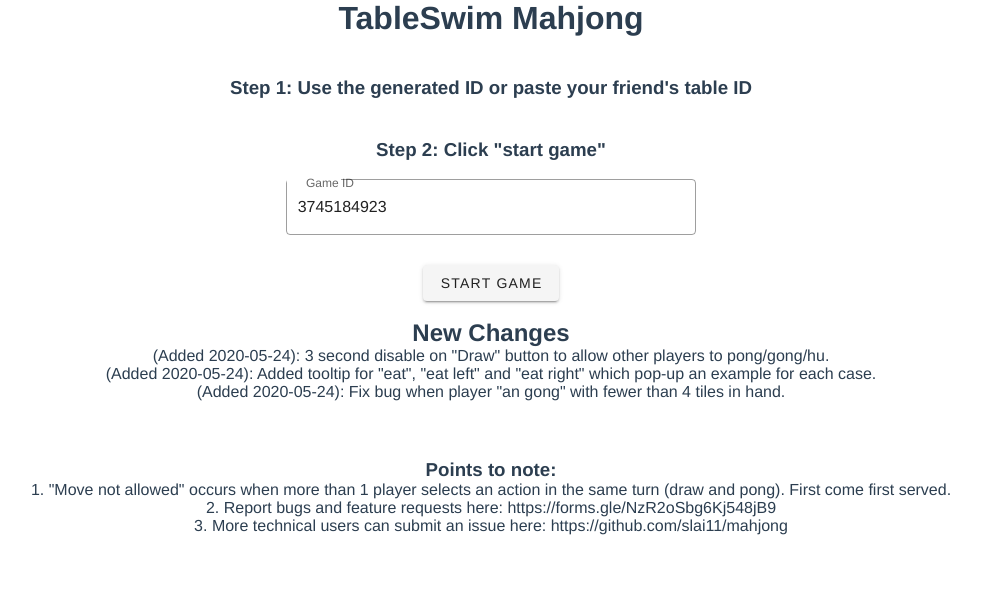
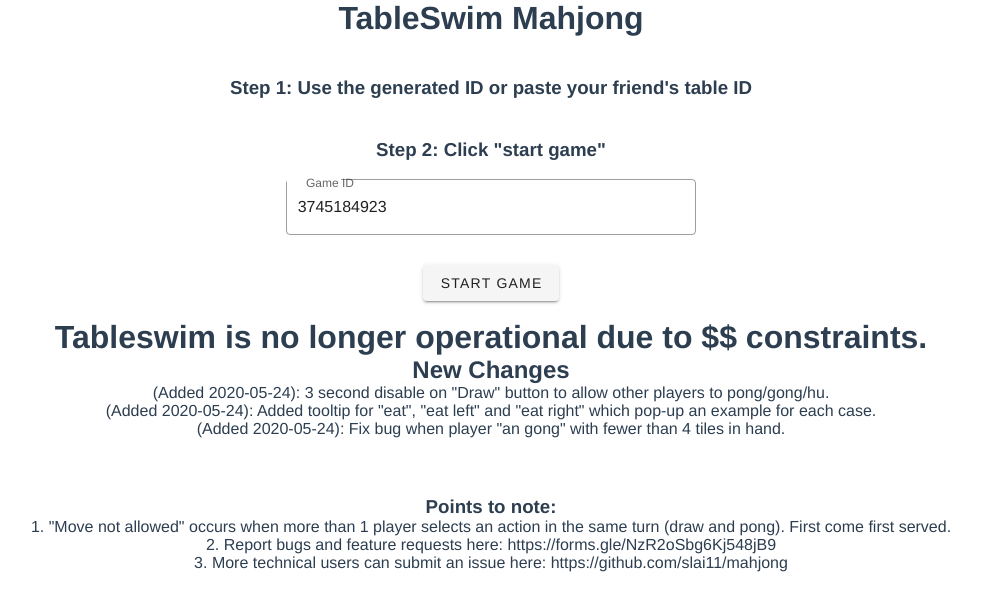
Before and after one commit to slai11/mahjong, a Vue app in the folder frontend/: page / in a window 1280 px wide. Shown: the top 610 px of the page, without its empty margins (149-1130 px from the left). Built offline with nearby package versions, Linux system fonts and the light colour scheme.

Commit message:
chore: announcement

```diff
--- a/frontend/src/components/Lobby.vue
+++ b/frontend/src/components/Lobby.vue
@@ -23,6 +23,7 @@
     </div>
     <br>
     <div>
+      <h1>Tableswim is no longer operational due to $$ constraints.</h1>
       <h2>New Changes</h2>
       <ul>
          <li>(Added 2020-05-24): 3 second disable on "Draw" button to allow other players to pong/gong/hu.</li>
```
